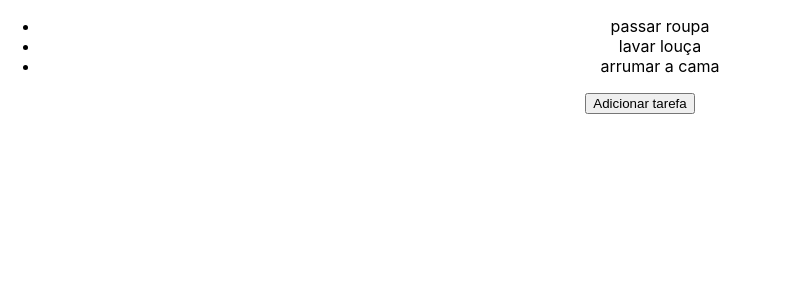
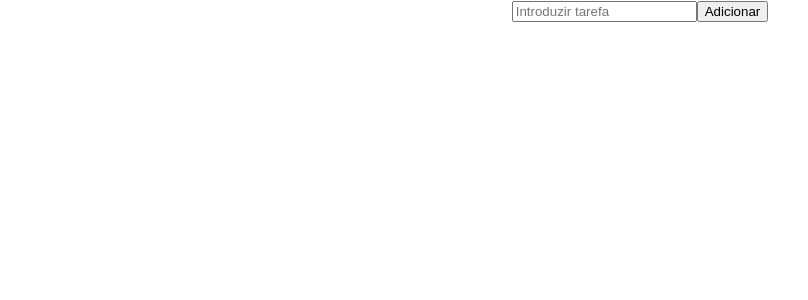
Before and after one commit to raqueldebiase/todo-list, a React (Create React App) app in the folder todo-list/: page / in a window 1280 px wide. Shown: the top 300 px of the page, without its empty margins (0-808 px from the left). Built offline with nearby package versions, Linux system fonts and the light colour scheme.

Commit message:
Add: função add tarefas

```diff
--- a/todo-list/src/App.js
+++ b/todo-list/src/App.js
@@ -1,6 +1,6 @@
 import './App.css';
-import Botao from './Botao';
-import React, {  useState } from 'react';
+import React, { useState } from 'react';
+import FormularioTarefa from './FormulatioTarefa';
 
 
 
@@ -9,14 +9,7 @@ function Numero(){
 
   return(
     <div className='App'>
-    <ul>
-    {
-      tarefas.map(
-        (tarefa, key) => <li key={key}>{tarefa}</li>
-      )
-    }
-    </ul>
-    <Botao titulo='Adicionar tarefa' onClickHandler={() => setTarefas([...tarefas, 'dar banho no cachorro'])}></Botao>
+    <FormularioTarefa onTarefaAdicionada={() => setTarefas([...tarefas, 'lavar roupa'])}></FormularioTarefa>
     </div>
   )
 
--- /dev/null
+++ b/todo-list/src/FormulatioTarefa.js
@@ -0,0 +1,13 @@
+import Botao from "./Botao"
+
+function FormularioTarefa () {
+    return(
+        <div>
+            <input type='text' placeholder="Introduzir tarefa"></input>
+            <Botao titulo='Adicionar' onClickHandler={() => alert('Addicionada nova tarefa')}></Botao>
+        </div>
+
+    )
+}
+
+export default FormularioTarefa
```
